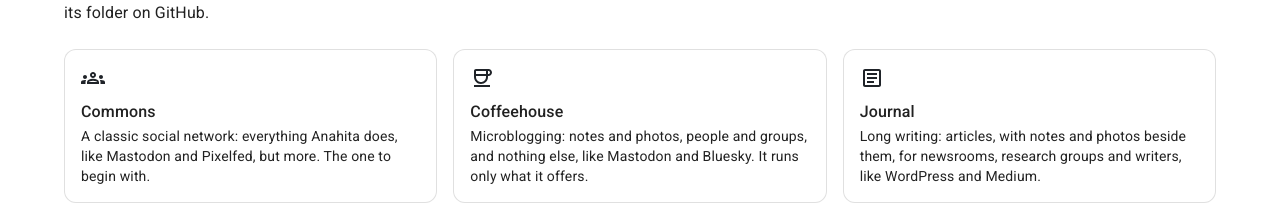
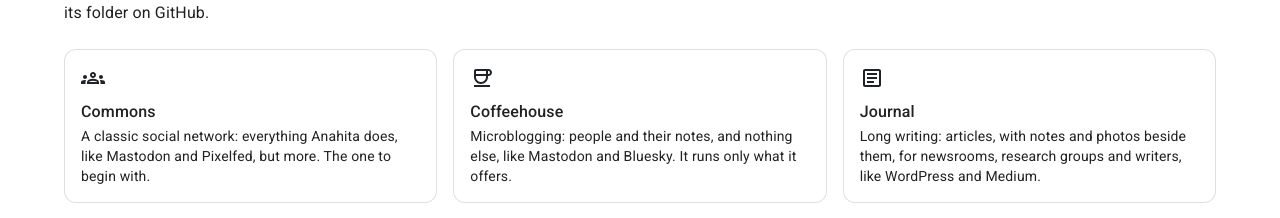
Before and after one commit to anahitasocial/anahita.io, a Next.js app: page /docs in a window 1280 px wide. Shown: the part 1503-1721 px from the top of the page. Built offline with nearby package versions, Linux system fonts and the light colour scheme; what @mui/material-nextjs would draw is missing.

Commit message:
docs - the coffeehouse is people and their notes
- changed: its card says it offers people and notes, nothing else

```diff
--- a/src/data/docs.js
+++ b/src/data/docs.js
@@ -43,7 +43,7 @@ export const recipes = [
   {
     icon: 'coffee',
     title: 'Coffeehouse',
-    text: 'Microblogging: notes and photos, people and groups, and nothing else, like Mastodon and Bluesky. It runs only what it offers.',
+    text: 'Microblogging: people and their notes, and nothing else, like Mastodon and Bluesky. It runs only what it offers.',
     href: `${recipesRepo}/coffeehouse`,
   },
   {
```
